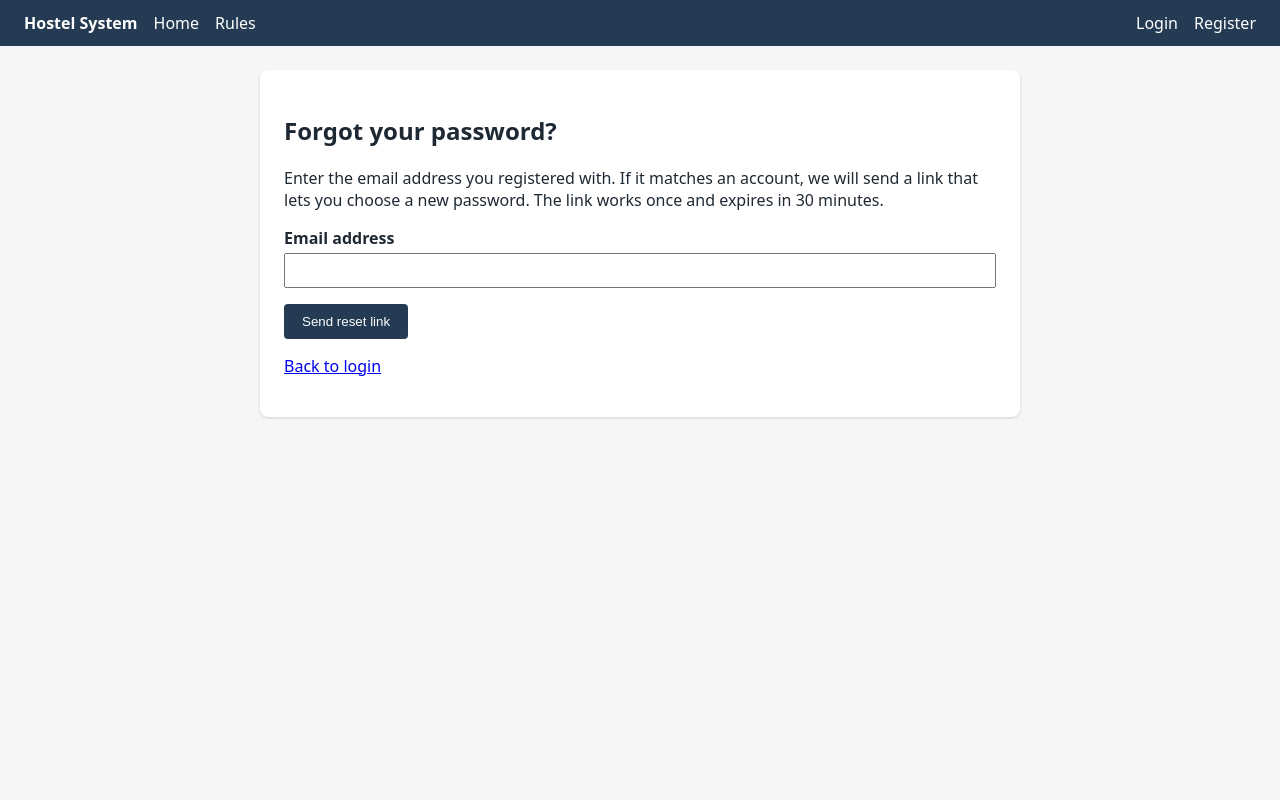
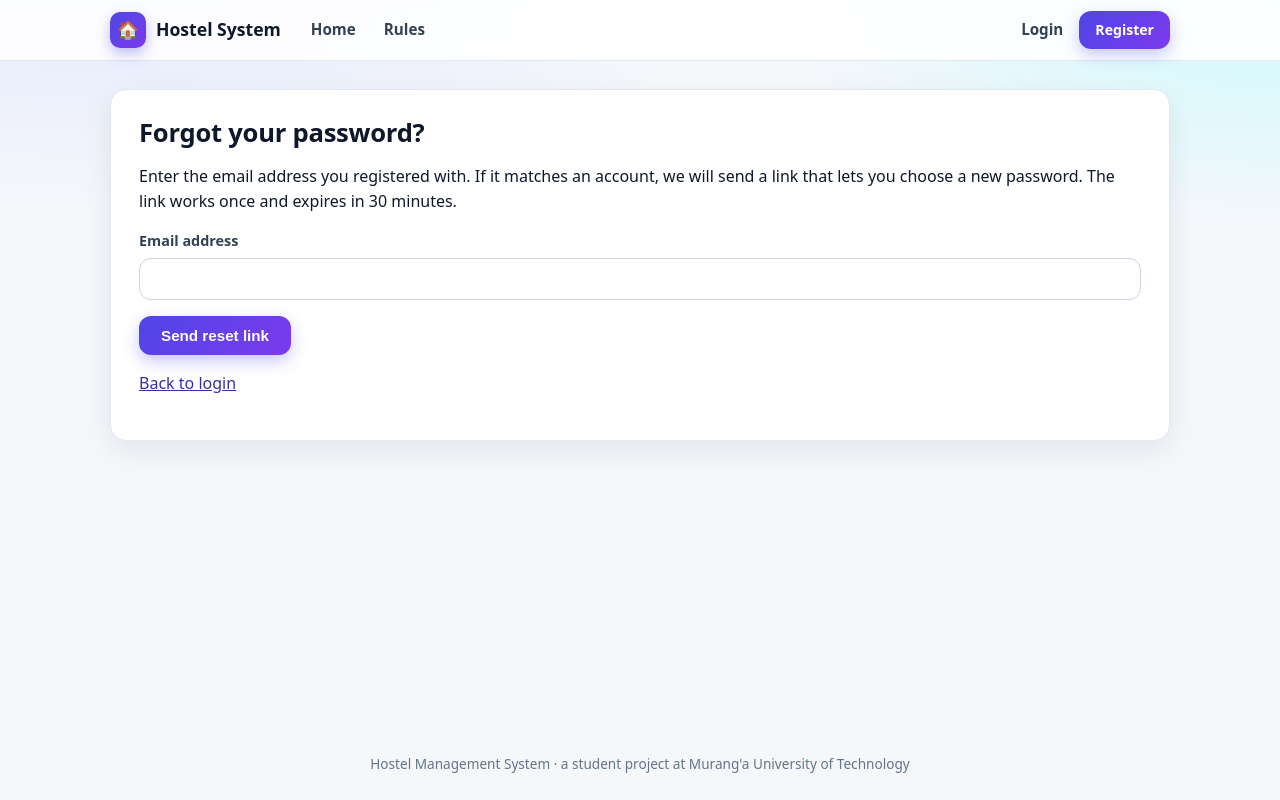
Before and after one commit to alecki-coder/Hostel_System, a Flask app: page /forgot in a window 1280 px wide. Run offline with Flask 3, Linux system fonts and the light colour scheme; some libraries are stand-ins or nearby versions.

Commit message:
Redesign page frame with sticky navigation and footer

```diff
--- a/templates/base.html
+++ b/templates/base.html
@@ -4,47 +4,32 @@
   <meta charset="utf-8">
   <meta name="viewport" content="width=device-width, initial-scale=1">
   <title>{% block title %}Hostel Management System{% endblock %}</title>
-  <style>
-    body { font-family: system-ui, sans-serif; margin: 0; background: #f4f6f8; color: #1f2933; }
-    nav { background: #243b53; padding: 12px 24px; display: flex; gap: 16px; align-items: center; flex-wrap: wrap; }
-    nav a, nav strong, nav span { color: #fff; text-decoration: none; }
-    nav .spacer { flex: 1; }
-    main { max-width: 760px; margin: 24px auto; padding: 0 16px; }
-    .card { background: #fff; padding: 24px; border-radius: 8px; box-shadow: 0 1px 3px rgba(0,0,0,.15); }
-    label { display: block; margin-top: 12px; font-weight: 600; }
-    input, select { width: 100%; padding: 8px; margin-top: 4px; box-sizing: border-box; }
-    input[type="checkbox"] { width: auto; margin-right: 8px; }
-    button { margin-top: 16px; padding: 10px 18px; background: #243b53; color: #fff; border: 0; border-radius: 4px; cursor: pointer; }
-    table { width: 100%; border-collapse: collapse; margin-top: 12px; }
-    th, td { text-align: left; padding: 8px; border-bottom: 1px solid #e4e7eb; }
-    .msg { padding: 10px 14px; border-radius: 4px; margin-bottom: 12px; }
-    .msg.error { background: #fde8e8; color: #9b1c1c; }
-    .msg.success { background: #e3f9e5; color: #1f6f2d; }
-    .rules-box { background: #f9fafb; border: 1px solid #e4e7eb; border-radius: 4px; padding: 8px 24px; margin-top: 12px; }
-  </style>
+  <link rel="stylesheet" href="{{ url_for('static', filename='style.css') }}">
 </head>
 <body>
-  <nav>
-    <strong>Hostel System</strong>
-    <a href="/">Home</a>
-    <a href="/rules">Rules</a>
+  <header class="site-header">
+    <nav class="nav">
+      <a class="brand" href="/"><span class="brand-mark">&#127968;</span> Hostel System</a>
+      <a class="link{% if request.path == '/' %} active{% endif %}" href="/">Home</a>
+      <a class="link{% if request.path == '/rules' %} active{% endif %}" href="/rules">Rules</a>
       {% if session.get('role') == 'student' %}
-      <a href="/book">My booking</a>
+        <a class="link{% if request.path == '/book' %} active{% endif %}" href="/book">My booking</a>
       {% endif %}
       {% if session.get('role') == 'warden' %}
-      <a href="/warden">Warden panel</a>
-      <a href="/warden/rooms">Rooms</a>
+        <a class="link{% if request.path == '/warden' %} active{% endif %}" href="/warden">Warden panel</a>
+        <a class="link{% if request.path.startswith('/warden/rooms') %} active{% endif %}" href="/warden/rooms">Rooms</a>
       {% endif %}
       <span class="spacer"></span>
       {% if session.get('user_id') %}
-      <span>{{ session.get('full_name') }} ({{ session.get('role') }})</span>
-      <a href="/account/password">Change password</a>
-      <a href="/logout">Logout</a>
+        <span class="user-chip">{{ session.get('full_name') }} <span class="role-pill">{{ session.get('role') }}</span></span>
+        <a class="link{% if request.path == '/account/password' %} active{% endif %}" href="/account/password">Password</a>
+        <a class="btn btn-ghost" href="/logout">Logout</a>
       {% else %}
-      <a href="/login">Login</a>
-      <a href="/register">Register</a>
+        <a class="link{% if request.path == '/login' %} active{% endif %}" href="/login">Login</a>
+        <a class="btn" href="/register">Register</a>
       {% endif %}
     </nav>
+  </header>
   <main>
     {% with messages = get_flashed_messages(with_categories=true) %}
       {% for category, message in messages %}
@@ -53,5 +38,6 @@
     {% endwith %}
     {% block content %}{% endblock %}
   </main>
+  <footer class="footer">Hostel Management System &middot; a student project at Murang'a University of Technology</footer>
 </body>
 </html>
```
Lines whose indentation alone changed are shown as unchanged.
